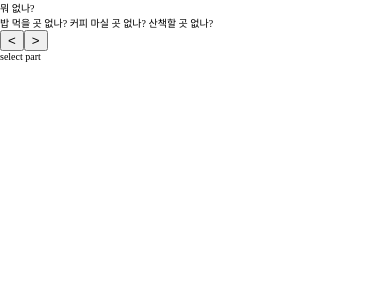
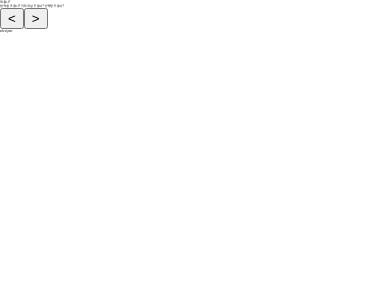
Before and after one commit to yshjft/simple_practice_first, a React app: page / in a window 390 px wide. Shown: the top 300 px of the page. Built offline with nearby package versions, Linux system fonts and the light colour scheme.

Commit message:
main page style edit

```diff
--- a/src/components/Slider/Slide.tsx
+++ b/src/components/Slider/Slide.tsx
@@ -14,10 +14,11 @@
     setSliderIndex: React.Dispatch<React.SetStateAction<number>>
 }
 
-const Slide = (props:ISlidProps) => {
+const Slide = React.forwardRef<HTMLDivElement, ISlidProps>(
+    (props, forwardedRef) => {
         const {title, sub, titleWithSub, sliderIndex, setSliderIndex} = props
         return(
-        <div className={`${styles.slideLayout}`}>
+            <div ref={forwardedRef}  className={`${styles.slideLayout}`}>
                 <div>
                     <div className={`${styles.title}`}>{title}</div>
                     <div className={`${styles.sub}`}>{sub}</div>
@@ -35,5 +36,6 @@
             </div>
         )
     }
+)
 
 export default Slide
--- a/src/components/Slider/slide.scss
+++ b/src/components/Slider/slide.scss
@@ -1,5 +1,4 @@
 .slideLayout {
-  animation: fadein 2s;
   width: 100%;
   height: 100%;
   display: flex;
@@ -38,3 +37,12 @@
     }
   }
 }
+
+@keyframes appear {
+  0% {
+    opacity: 0;
+  }
+  100% {
+    opacity: 1;
+  }
+}
--- a/src/index.scss
+++ b/src/index.scss
@@ -10,9 +10,23 @@
   }
 }
 
-@media (max-width: 360px) {
+@media (max-width: 1060px) {
   html,
   body {
-    font-size: 2px;
+    font-size: 6px;
   }
 }
+
+@media (max-width: 640px) {
+  html,
+  body {
+    font-size: 4.5px;
+  }
+}
+
+@media (max-width: 400px) {
+  html,
+  body {
+    font-size: 3px;
+  }
+}
--- a/src/pages/main/index.scss
+++ b/src/pages/main/index.scss
@@ -17,6 +17,15 @@
     transform: translate(0%, -50%);
     width: 5rem;
     height: 4rem;
+    font-weight: bold;
+    font-size: 5rem;
+    border: none;
+    background: none;
+    opacity: 0.2;
+  }
+  .prevBtn:hover {
+    transition: all 0.3s;
+    opacity: 1;
   }
   .nextBtn {
     position: absolute;
@@ -25,6 +34,15 @@
     transform: translate(0%, -50%);
     width: 5rem;
     height: 4rem;
+    font-weight: bold;
+    font-size: 5rem;
+    border: none;
+    background: none;
+    opacity: 0.2;
+  }
+  .nextBtn:hover {
+    transition: all 0.3s;
+    opacity: 1;
   }
 }
 .selectArea {
--- a/src/pages/main/index.tsx
+++ b/src/pages/main/index.tsx
@@ -24,8 +24,13 @@
 
 const Main = ()=>{
     const [sliderIndex, setSliderIndex] = useState<number>(0)
-    // const carouselSlideRef = useRef(document.createElement('div'))
+    const tmp = useRef(document.createElement('div'))
 
+    useEffect(()=>{
+        console.log(123)
+        tmp.current.style.transition='opacity 0.5s ease-in-out 0.5s'
+        tmp.current.style.opacity = '1'
+    }, [sliderIndex])
 
     function prevBtnClick(){
         if(sliderIndex === 0){
@@ -49,6 +54,7 @@
             <div className={`${styles.carouselArea}`}>
                 <div className={`${styles.carouselSlide}`}>
                     <Slide
+                        ref={tmp}
                         title={titleWithSub[sliderIndex].title}
                         sub={titleWithSub[sliderIndex].sub}
                         titleWithSub={titleWithSub}
```
Lines whose indentation alone changed are shown as unchanged.
